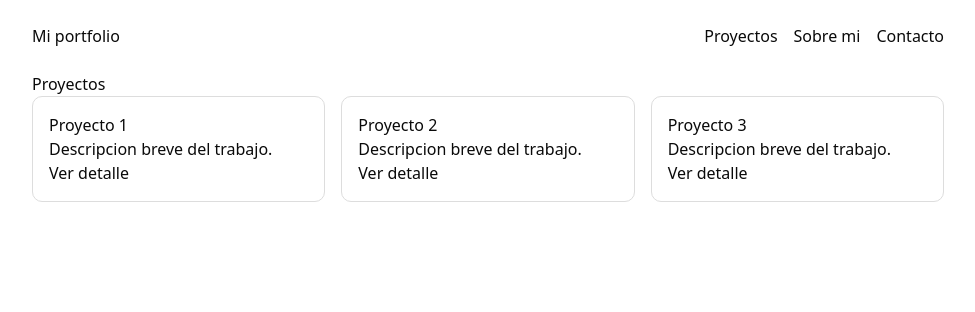
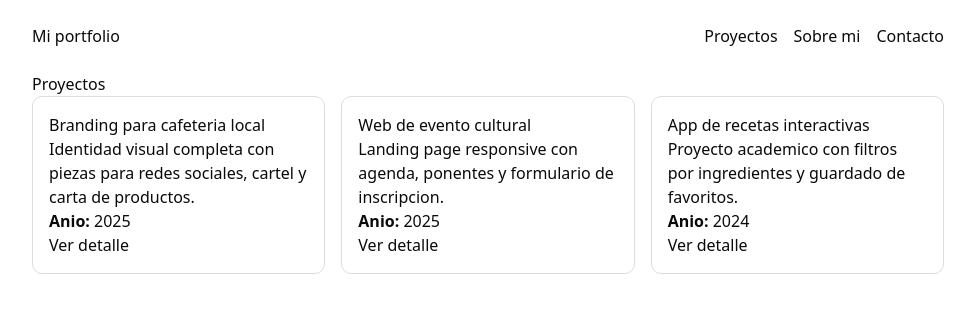
Before and after one commit to amanda1234-cell/portfolio_vue_amanda_salto_mansilla, a Vue app: page /#/portfolio/proyectos in a window 1280 px wide. Shown: the top 312 px of the page, without its empty margins (152-1127 px from the left). Built offline with nearby package versions, Linux system fonts and the light colour scheme.

Commit message:
feat: añadir datos embebidos y detalle dinamico de proyectos por id

```diff
--- /dev/null
+++ b/src/data/projects.ts
@@ -0,0 +1,42 @@
+export type Project = {
+  id: string;
+  title: string;
+  description: string;
+  year: string;
+  technologies: string[];
+  image: string;
+  liveUrl: string;
+};
+
+export const projects: Project[] = [
+  {
+    id: "branding-cafe",
+    title: "Branding para cafeteria local",
+    description:
+      "Identidad visual completa con piezas para redes sociales, cartel y carta de productos.",
+    year: "2025",
+    technologies: ["Figma", "Illustrator", "Photoshop"],
+    image: "https://via.placeholder.com/960x540?text=Branding+Cafe",
+    liveUrl: "https://example.com/branding-cafe",
+  },
+  {
+    id: "web-evento-cultural",
+    title: "Web de evento cultural",
+    description:
+      "Landing page responsive con agenda, ponentes y formulario de inscripcion.",
+    year: "2025",
+    technologies: ["Vue", "TypeScript", "Tailwind"],
+    image: "https://via.placeholder.com/960x540?text=Web+Evento+Cultural",
+    liveUrl: "https://example.com/evento-cultural",
+  },
+  {
+    id: "app-recetas",
+    title: "App de recetas interactivas",
+    description:
+      "Proyecto academico con filtros por ingredientes y guardado de favoritos.",
+    year: "2024",
+    technologies: ["Vue", "Pinia", "CSS Grid"],
+    image: "https://via.placeholder.com/960x540?text=App+Recetas",
+    liveUrl: "https://example.com/app-recetas",
+  },
+];
--- a/src/pages/projects/ProjectDetailView.vue
+++ b/src/pages/projects/ProjectDetailView.vue
@@ -1,14 +1,32 @@
 <script setup lang="ts">
+import { projects } from "@/data/projects";
 import { computed } from "vue";
+import { RouterLink } from "vue-router";
 import { useRoute } from "vue-router";
 
 const route = useRoute();
 const projectId = computed(() => String(route.params.id ?? ""));
+const project = computed(() =>
+  projects.find((item) => item.id === projectId.value),
+);
 </script>
 
 <template>
-  <section>
+  <section v-if="project">
     <h2>Detalle del proyecto</h2>
-    <p>Has abierto el proyecto con id: {{ projectId }}</p>
+    <h3>{{ project.title }}</h3>
+    <p>{{ project.description }}</p>
+    <p><strong>Anio:</strong> {{ project.year }}</p>
+    <p><strong>Tecnologias:</strong> {{ project.technologies.join(", ") }}</p>
+    <a :href="project.liveUrl" target="_blank" rel="noreferrer">Ver proyecto</a>
+    <p>
+      <RouterLink to="/portfolio/proyectos">Volver a proyectos</RouterLink>
+    </p>
+  </section>
+
+  <section v-else>
+    <h2>Proyecto no encontrado</h2>
+    <p>No existe un proyecto con el id: {{ projectId }}</p>
+    <RouterLink to="/portfolio/proyectos">Volver a proyectos</RouterLink>
   </section>
 </template>
--- a/src/pages/projects/ProjectsView.vue
+++ b/src/pages/projects/ProjectsView.vue
@@ -1,20 +1,16 @@
 <script setup lang="ts">
+import { projects } from "@/data/projects";
 import { RouterLink } from "vue-router";
-
-const sampleProjects = [
-  { id: "1", title: "Proyecto 1", description: "Descripcion breve del trabajo." },
-  { id: "2", title: "Proyecto 2", description: "Descripcion breve del trabajo." },
-  { id: "3", title: "Proyecto 3", description: "Descripcion breve del trabajo." },
-];
 </script>
 
 <template>
   <section>
     <h2>Proyectos</h2>
     <div class="projects-grid">
-      <article v-for="project in sampleProjects" :key="project.id" class="project-card">
+      <article v-for="project in projects" :key="project.id" class="project-card">
         <h3>{{ project.title }}</h3>
         <p>{{ project.description }}</p>
+        <p><strong>Anio:</strong> {{ project.year }}</p>
         <RouterLink :to="`/portfolio/proyectos/${project.id}`">Ver detalle</RouterLink>
       </article>
     </div>
```
